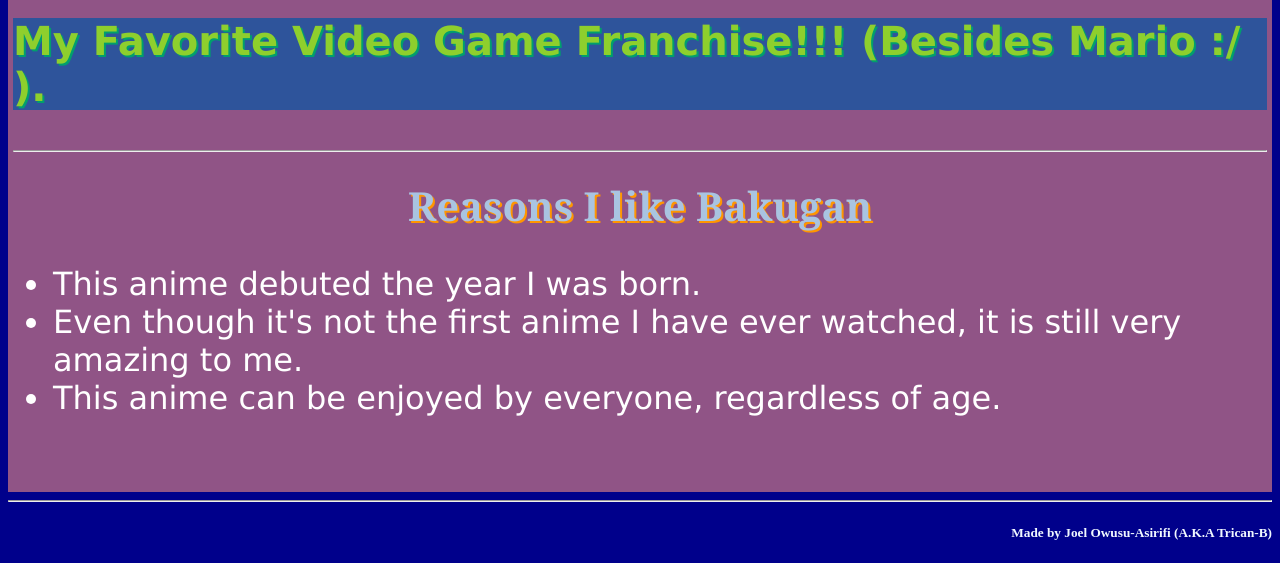
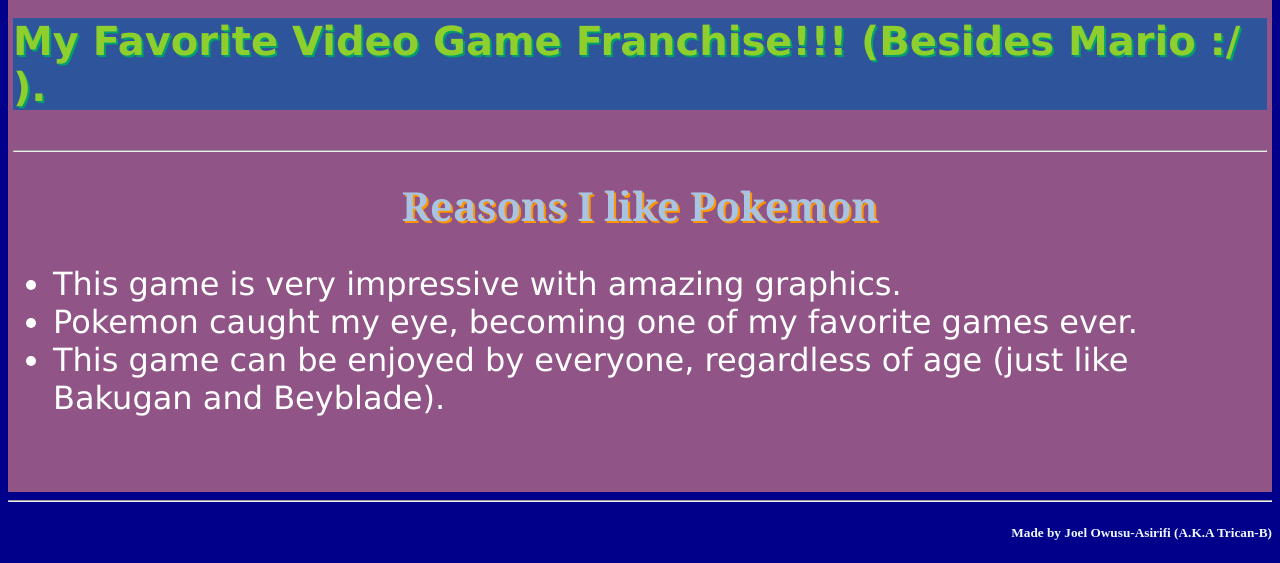
Before and after one commit to Trican-B/Tri-Time, a plain HTML site: page index(Pokemon).html in a window 1280 px wide. Shown: the part 884-1447 px from the top of the page. Drawn offline with Linux system fonts and the light colour scheme.

Commit message:
Update index(Pokemon).html

```diff
--- a/index(Pokemon).html
+++ b/index(Pokemon).html
@@ -25,11 +25,11 @@
    <img src="Pokemon_Scarlet_Logo.png">
    <h3>My Favorite Video Game Franchise!!! (Besides Mario :/ ).</h3>
    <hr>
-   <h1>Reasons I like Bakugan</h1>
+   <h1>Reasons I like Pokemon</h1>
    <ul>
-      <li>This anime debuted the year I was born.</li>
-      <li>Even though it's not the first anime I have ever watched, it is still very amazing to me.</li>
-      <li>This anime can be enjoyed by everyone, regardless of age.</li>
+      <li>This game is very impressive with amazing graphics.</li>
+      <li>Pokemon caught my eye, becoming one of my favorite games ever.</li>
+      <li>This game can be enjoyed by everyone, regardless of age (just like Bakugan and Beyblade).</li>
    </ul>
    <br>
    </div>
```
